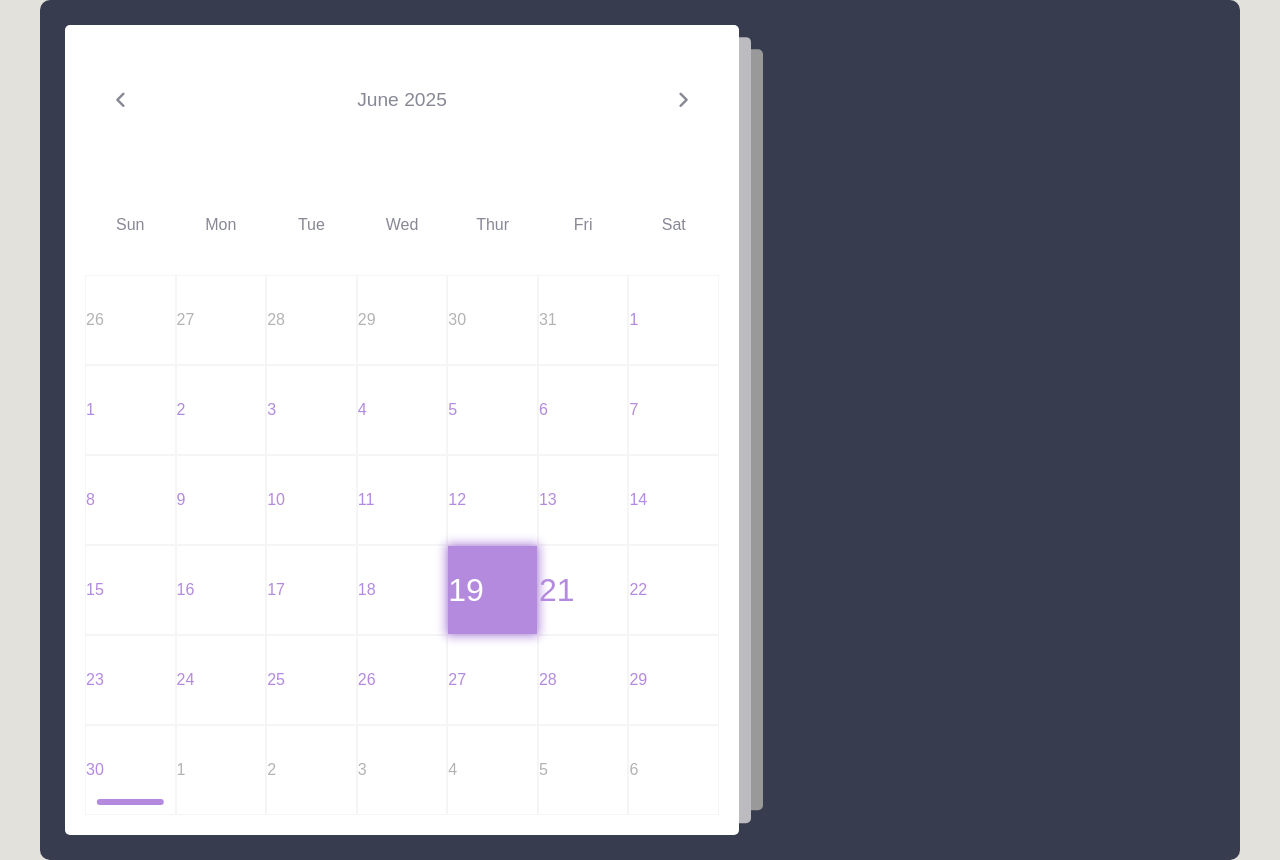
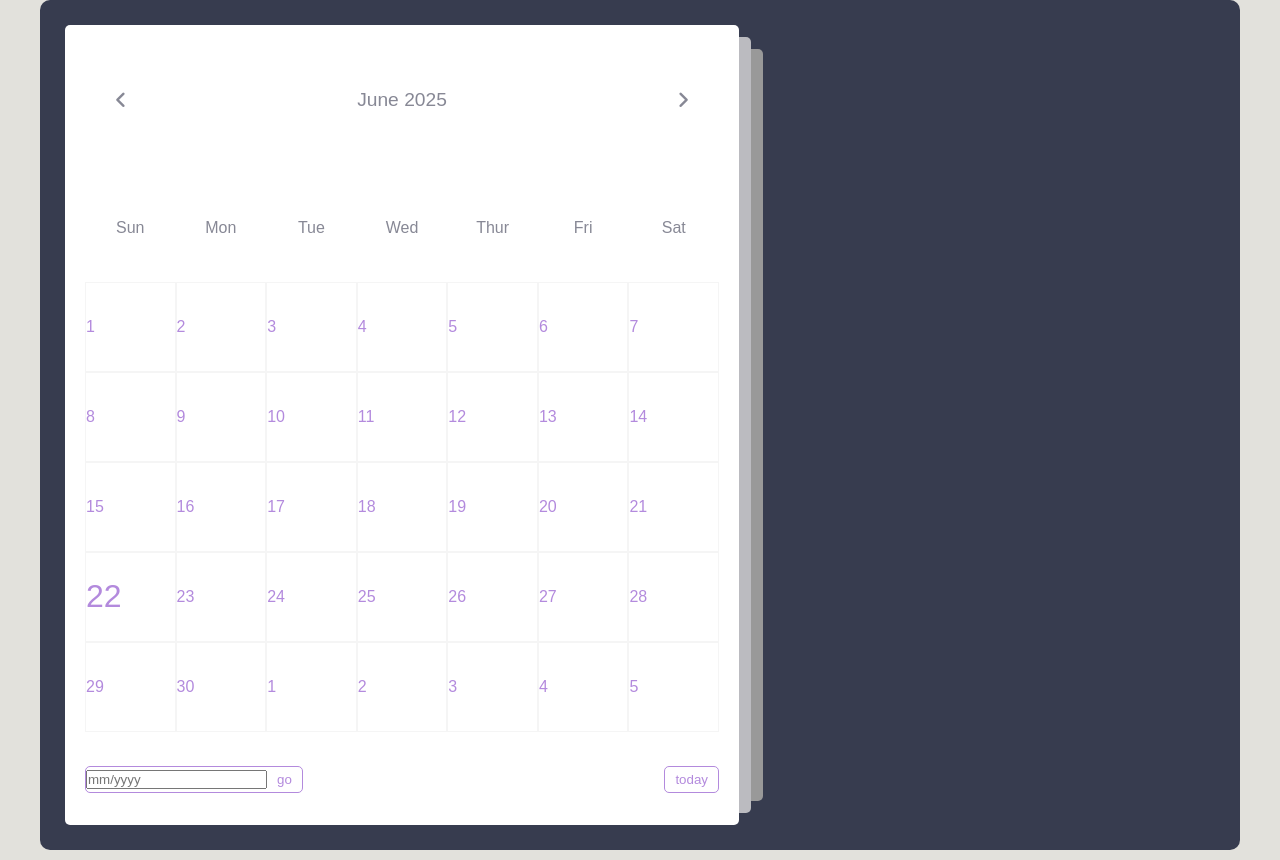
Before and after one commit to vinnieslazy/Major-project, a plain HTML site: page Major project/index.html in a window 1280 px wide. Drawn offline with Linux system fonts and the light colour scheme.

Commit message:
Updated Calendar
Current days, month and year are now JS, added moving prev and next month

```diff
--- a/Major project/index.html
+++ b/Major project/index.html
@@ -20,7 +20,7 @@
         <div class="calendar">
           <div class="month">
             <i class="fa fa-angle-left prev"></i>
-            <div class="date">June 2025</div>
+            <div class="date"></div>
             <i class="fa fa-angle-right next"></i>
           </div>
           <div class="weekdays">
@@ -33,53 +33,19 @@
             <div>sat</div>
           </div>
           <div class="days">
-            <div class="day prev-date">26</div>
-            <div class="day prev-date">27</div>
-            <div class="day prev-date">28</div>
-            <div class="day prev-date">29</div>
-            <div class="day prev-date">30</div>
-            <div class="day prev-date">31</div>
-            <div class="day">1</div>
-            <div class="day">1</div>
-            <div class="day">2</div>
-            <div class="day">3</div>
-            <div class="day">4</div>
-            <div class="day">5</div>
-            <div class="day">6</div>
-            <div class="day">7</div>
-            <div class="day">8</div>
-            <div class="day">9</div>
-            <div class="day">10</div>
-            <div class="day">11</div>
-            <div class="day">12</div>
-            <div class="day">13</div>
-            <div class="day">14</div>
-            <div class="day">15</div>
-            <div class="day">16</div>
-            <div class="day">17</div>
-            <div class="day">18</div>
-            <div class="day active">19</div>
-            <div class="day today">21</div>
-            <div class="day">22</div>
-            <div class="day">23</div>
-            <div class="day">24</div>
-            <div class="day">25</div>
-            <div class="day">26</div>
-            <div class="day">27</div>
-            <div class="day">28</div>
-            <div class="day">29</div>
-            <div class="day event">30</div>
-            <div class="day next-date">1</div>
-            <div class="day next-date">2</div>
-            <div class="day next-date">3</div>
-            <div class="day next-date">4</div>
-            <div class="day next-date">5</div>
-            <div class="day next-date">6</div>
+            <!-- JS used for days -->
+          </div>
+          <div class="goto-today">
+            <div class="goto">
+              <input type="text" placeholder="mm/yyyy" class="date-input" />
+              <button class="goto-btn">go</button>
+            </div>
+            <button class="today-btn">today</button>
           </div>
         </div>
       </div>
     </div>
 
-    <script src="" script.js></script>
+    <script src="script.js"></script>
   </body>
 </html>
--- a/Major project/script.js
+++ b/Major project/script.js
@@ -0,0 +1,101 @@
+const calendar = document.querySelector(".calendar"),
+  date = document.querySelector(".date"),
+  daysContainer = document.querySelector(".days"),
+  prev = document.querySelector(".prev"),
+  next = document.querySelector(".next");
+
+let today = new Date();
+let activeDay;
+let month = today.getMonth();
+let year = today.getFullYear();
+
+const months = [
+  "January",
+  "February",
+  "March",
+  "April",
+  "May",
+  "June",
+  "July",
+  "August",
+  "September",
+  "October",
+  "November",
+  "December",
+];
+
+// function to add days
+
+function initCalendar() {
+  // used to get prev months & days, current date and future dates
+  const firstDay = new Date(year, month, 1);
+  const lastDay = new Date(year, month + 1, 0);
+  const prevLastDay = new Date(year, month, 0);
+  const prevDays = prevLastDay.getDate();
+  const lastDate = lastDay.getDate();
+  const day = firstDay.getDay();
+  const nextDays = 7 - lastDay.getDay() - 1;
+
+  //   update date top of calendar
+  date.innerHTML = months[month] + " " + year;
+
+  //   adding days on dom(document object model)
+
+  let days = "";
+
+  //   prev months days
+
+  for (let x = day; x > 0; x--) {
+    days += `<div class="day prev-date">${prevDays - x + 1}</div>`;
+  }
+
+  //   current days and month
+
+  for (let i = 1; i <= lastDate; i++) {
+    // if day is today add class today
+    if (
+      i === new Date().getDate() &&
+      year === new Date().getFullYear() &&
+      month === new Date().getMonth()
+    ) {
+      days += `<div class="day today">${i}</div>`;
+    }
+    // add remaining as it is
+    else {
+      days += `<div class="day">${i}</div>`;
+    }
+  }
+
+  // next months days
+  for (let j = 1; j <= nextDays; j++) {
+    days += `<div class="day mext-date">${j}</div>`;
+  }
+
+  daysContainer.innerHTML = days;
+}
+
+initCalendar();
+
+// prev month
+function prevMonth() {
+  month--;
+  if (month < 0) {
+    month = 6;
+    year--;
+  }
+  initCalendar();
+}
+
+// next month
+
+function nextMonth() {
+  month++;
+  if (month > 6) {
+    month = 0;
+    year++;
+  }
+  initCalendar();
+}
+
+prev.addEventListener("click", prevMonth);
+next.addEventListener("click", nextMonth);
--- a/Major project/style.css
+++ b/Major project/style.css
@@ -165,3 +165,48 @@ calendar .event:hover::after {
 .calendar .active.event {
   padding: 10px;
 }
+.calendar .goto-today {
+  width: 100%;
+  height: 50px;
+  display: flex;
+  align-items: center;
+  justify-content: space-between;
+  gap: 5px;
+  padding: 0 20px;
+  margin-bottom: 20px;
+  columns: var(--primary-clr);
+}
+.calendar .goto-today .goto {
+  display: flex;
+  align-items: center;
+  border-radius: 5px;
+  overflow: hidden;
+  border: 1px solid var(--primary-clr);
+}
+.calendar .goto-today .goto inout {
+  width: 100%;
+  height: 30px;
+  outline: none;
+  border: none;
+  border-radius: 5px;
+  padding: 0 20px;
+  color: var(--primary-clr);
+  border-radius: 5px;
+}
+.calendar .goto-today button {
+  padding: 5px 10px;
+  border: 1px solid var(--primary-clr);
+  border-radius: 5px;
+  background-color: transparent;
+  cursor: pointer;
+  color: var(--primary-clr);
+}
+.calendar .goto-today button:hover {
+  color: #fff;
+  background-color: var(--primary-clr);
+}
+.calendar .goto-today .goto button {
+  border: none;
+  border-left: 1 px solid var(--primary-clr);
+  border-radius: 0;
+}
```
